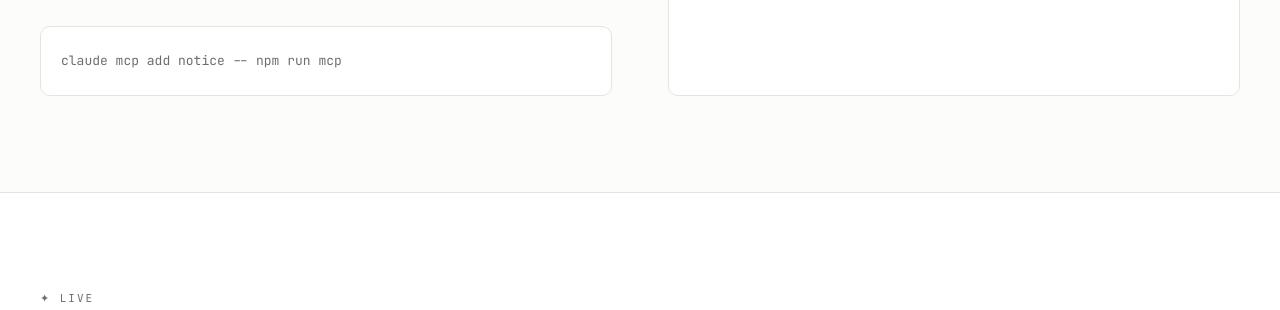
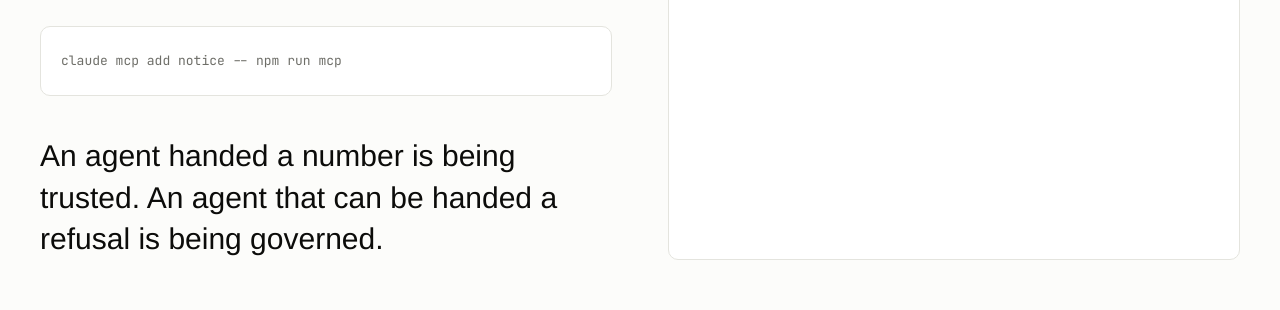
Before and after one commit to RajdeepKushwaha5/Doorway, a Next.js app in the folder frontend/: page / in a window 1280 px wide. Shown: the part 6160-6470 px from the top of the page. Built offline with nearby package versions, Linux system fonts and the light colour scheme; no server answers; a web font is replaced by a local one.

Commit message:
Give the agents section a line to land on

```diff
--- a/frontend/app/page.tsx
+++ b/frontend/app/page.tsx
@@ -440,6 +440,11 @@
             <pre className="mt-8 rounded-card border border-surface-border bg-surface-raised p-5 text-[13px] leading-7 text-muted">
               claude mcp add notice -- npm run mcp
             </pre>
+
+            <p className="mt-10 max-w-[46ch] font-display text-3xl leading-snug">
+              An agent handed a number is being trusted. An agent that can be handed a refusal is
+              being governed.
+            </p>
           </div>
 
           <div className="panel p-7" data-reveal="right">
```
